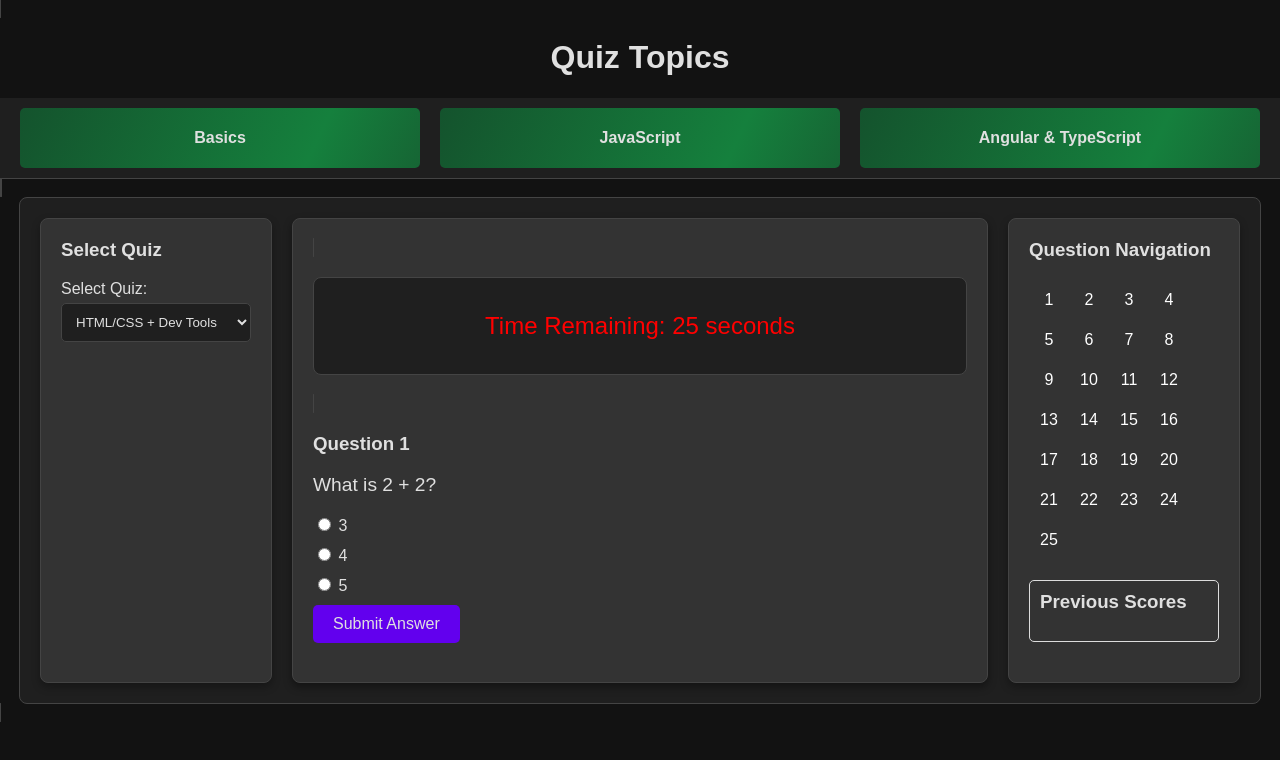
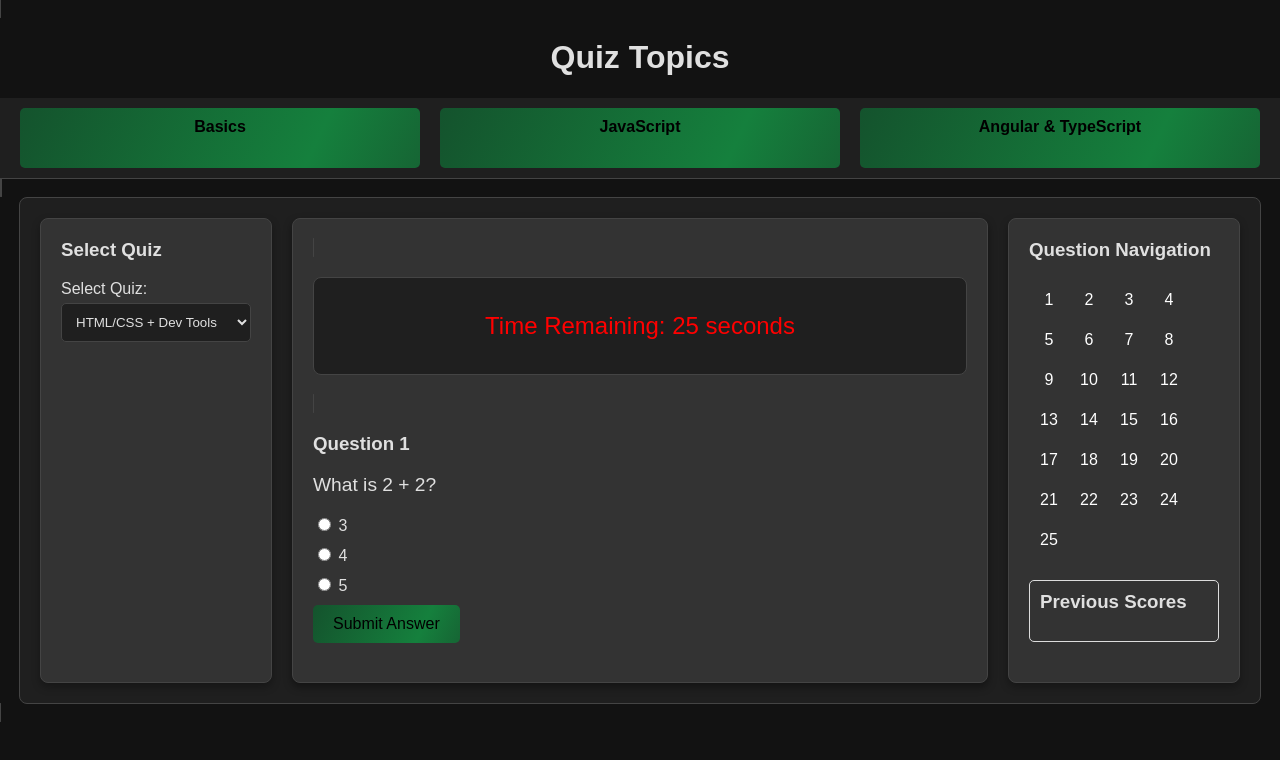
Before and after one commit to Norbok7/cf-practice-l1, an Angular app in the folder lesson1/: page / in a window 1280 px wide. Shown: the top 760 px of the page. Built offline with nearby package versions, Linux system fonts and the light colour scheme.

Commit message:
css update to make more like codefi

```diff
--- a/lesson1/src/app/lesson-bar/lesson-bar.component.css
+++ b/lesson1/src/app/lesson-bar/lesson-bar.component.css
@@ -15,20 +15,21 @@
 }
 
 .topic-title {
-  align-content: center;
   height: 40px;
   cursor: pointer;
   padding: 10px;
-  background: linear-gradient(115deg, #14532d, #15803d 73%, #166534); /* Updated with gradient */
-  color: var(--text-color); /* Example: #fff */
+  background: linear-gradient(115deg, #14532d, #15803d 73%, #166534); /* Gradient background */
+  color: black; /* Example: #fff */
   border-radius: 5px;
   text-align: center;
   font-weight: bold;
-  transition: background-color 0.3s;
+  transition: background 0.3s, transform 0.3s, box-shadow 0.3s; /* Smooth transitions */
 }
 
 .topic-title:hover {
-  background-color: var(--button-hover-bg); /* Example: #666 */
+  background: linear-gradient(115deg, #166534, #15803d 73%, #14532d); /* Gradient for hover */
+  transform: scale(1.05); /* Slightly enlarge the title on hover */
+  box-shadow: 0 4px 8px rgba(0, 0, 0, 0.3); /* Add a shadow for depth */
 }
 
 .lesson-list {
--- a/lesson1/src/app/lesson-quiz/lesson-quiz.component.css
+++ b/lesson1/src/app/lesson-quiz/lesson-quiz.component.css
@@ -118,18 +118,20 @@
 }
 
 .quiz-section button {
-  background-color: var(--button-bg);
-  color: var(--text-color);
+  background: linear-gradient(115deg, #14532d, #15803d 73%, #166534); /* Gradient background */
   border: none;
   padding: 10px 20px;
   font-size: 1em;
   cursor: pointer;
   border-radius: 5px;
-  transition: background-color 0.3s;
+  color: black; /* Ensure text color is set */
+  transition: background 0.3s, transform 0.3s, box-shadow 0.3s; /* Smooth transitions */
 }
 
 .quiz-section button:hover {
-  background-color: var(--button-hover-bg);
+  background: linear-gradient(115deg, #336237, #64ad7e 73%, #14532d); /* Gradient for hover */
+  transform: scale(1.05); /* Slightly enlarge the button on hover */
+  box-shadow: 0 4px 8px rgba(0, 0, 0, 0.3); /* Add a shadow for depth */
 }
 
 .score-summary {
--- a/lesson1/src/app/lesson-quiz/lesson-quiz.component.html
+++ b/lesson1/src/app/lesson-quiz/lesson-quiz.component.html
@@ -106,7 +106,7 @@
 <div class="previous-scores">
   <h3>Previous Scores</h3>
   <ul>
-    <li *ngFor="let score of previousScores | slice:-5">
+    <li *ngFor="let score of previousScores | slice:-3">
       <strong>Section:</strong> {{ score.sectionTitle }}<br>
       <strong>Score:</strong> {{ (score.correctCount / score.totalQuestions * 100) | number: '1.0-2' }}%<br>
       <strong>Date:</strong> {{ score.date | date: 'short' }}
```
